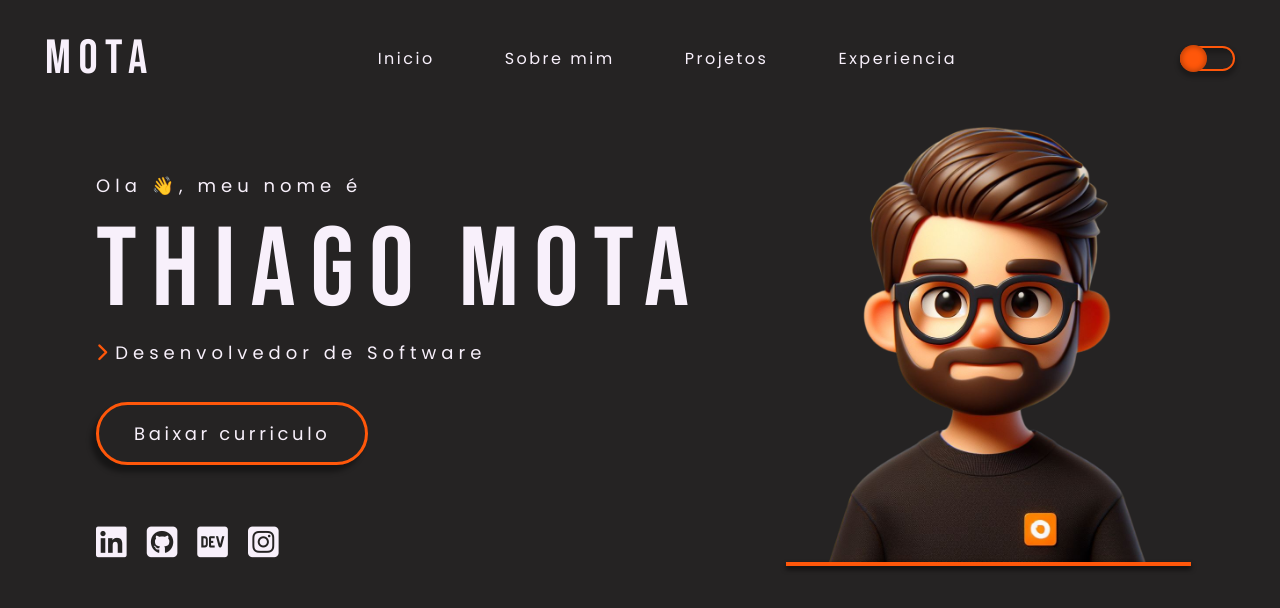
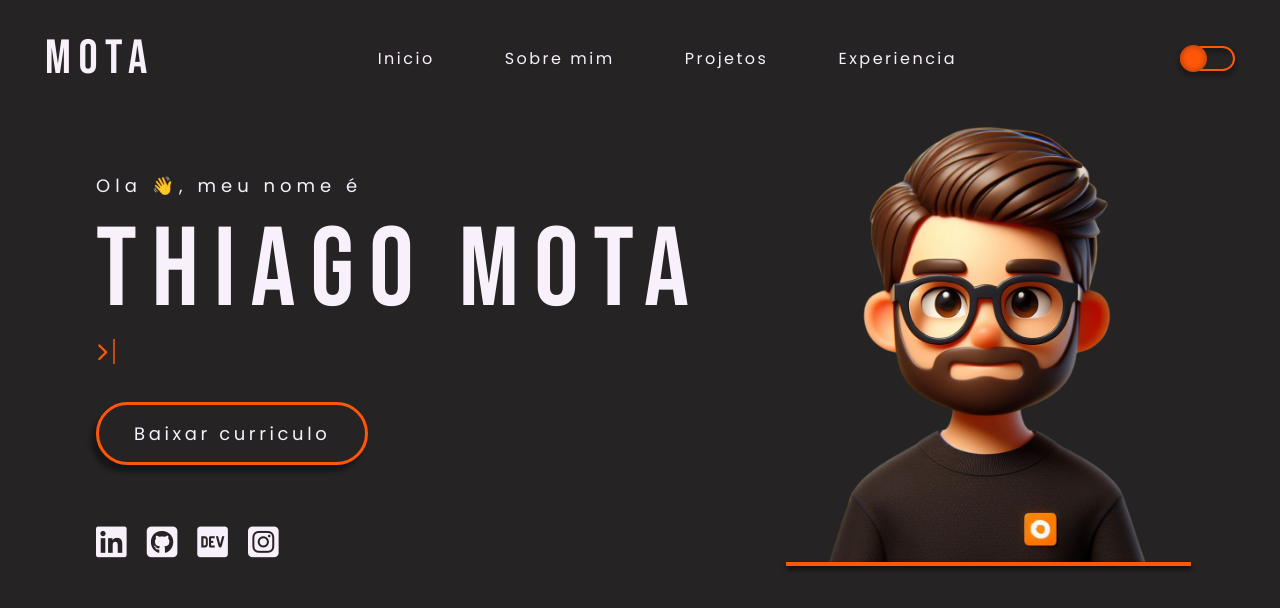
Before and after one commit to thiagomotaPE/portfolio, an Angular app: page / in a window 1280 px wide. Shown: the top 608 px of the page. Built offline with nearby package versions, Linux system fonts and the light colour scheme.

Commit message:
efeito maquina de escrever
coloquei o efeito de maquina de escrever no main

```diff
--- a/src/app/components/header/header.component.css
+++ b/src/app/components/header/header.component.css
@@ -23,6 +23,12 @@ header > .logo-area > a h1 {
     letter-spacing: 7.6px;
 
     color: var(--lettersColor);
+
+    /* background: linear-gradient(120deg, #e5e5e5 30%, #f0f0f0 38%, #f0f0f0
+    40%, #e5e5e5 48%);
+    background-size: 200% 100%;
+    background-position: 100% 0;
+    animation: load89234 2s infinite; */
 }
 
 header > .navigation-area > nav > a {
@@ -118,6 +124,12 @@ header > .theme-area .slider.round:before {
     border-radius: 50%;
 }
 
+@keyframes load89234 {
+    100% {
+      background-position: -100% 0;
+    }
+}
+
 /* Regras para telas menores (celulares) */
 @media screen and (max-width: 480px) {}
 
--- a/src/app/components/saudation/saudation.component.css
+++ b/src/app/components/saudation/saudation.component.css
@@ -7,10 +7,15 @@ p {
     font-weight: 400;
     line-height: normal;
     letter-spacing: 5px;
+    cursor: context-menu;
 }
 
 .label1 {
     margin-bottom: 5px;
+}
+
+.label1 > .hi:hover {
+    animation: 0.3s linear infinite;
 }
 
 .name {
@@ -32,14 +37,35 @@ h1 span {
     color: var(--lettersColor);
 
     transition: color 0.2s ease-in-out;
+    cursor: context-menu;
 }
 
 h1 span:hover {
     color: var(--contrastColor);
 }
 
-p > span {
+.function .icon {
     margin-right: 3px;
+}
+
+.function .function-span {
+    position: relative;
+}
+
+.function .function-span::before{
+    content: '';
+    animation: words 40s infinite;
+}
+
+.function .function-span::after {
+    content: '';
+    background-color: var(--backgroundColor1);
+    position: absolute;
+    width: calc(100% + 8px);
+    height: 25px;
+    border-left: 2px solid var(--contrastColor);
+    right: -8px;
+    animation: cursor .8s infinite linear,typing 40s steps(34) infinite;
 }
 
 button {
@@ -63,9 +89,43 @@ button {
     background: transparent;
     color: var(--lettersColor);
 
-    transition: color 0.4s ease-in-out;
+    transition: 0.2s ease-in-out;
 }
 
 button:hover {
     background-color: var(--contrastColor);
 }
+
+@keyframes cursor {
+    to {
+        border-left: 2px solid var(--backgroundColor1);
+    }
+}
+
+@keyframes words {
+    0%,20%{
+        content: 'Desenvolvedor de Software';
+    }
+    21%,40%{
+        content: 'Desenvolvedor Fullstack';
+    }
+    41%,60%{
+        content: 'Web Designer';
+    }
+    61%,80%{
+        content: 'Desenvolvedor Freelancer';
+    }
+    81%,100%{
+        content: 'Desenvolvedor de Jogos';
+    }
+}
+
+@keyframes typing {
+    10%,15%,30%,35%,50%,55%,70%,75%,90%,95%{
+        width: 0;
+    }
+
+    5%,20%,25%,40%,45%,60%,65%,80%,85%{
+        width: calc(100% + 8px);
+    }
+}
--- a/src/app/components/saudation/saudation.component.html
+++ b/src/app/components/saudation/saudation.component.html
@@ -1,4 +1,4 @@
-<p class="label1">Ola 👋, meu nome é</p>
+<p class="label1">Ola <span class="hi">👋</span>, meu nome é</p>
 <div class="name">
     <h1 class="first-name">
         <span>T</span>
@@ -15,5 +15,10 @@
         <span>a</span>
     </h1>
 </div>
-<p><span><i class="fa-solid fa-chevron-right" style="color: #ff570a;"></i></span>Desenvolvedor de Software</p>
+<p class="function">
+    <span class="icon">
+        <i class="fa-solid fa-chevron-right" style="color: #ff570a;"></i>
+    </span>
+    <span class="function-span"></span>
+</p>
 <button type="button">Baixar curriculo</button>
```
